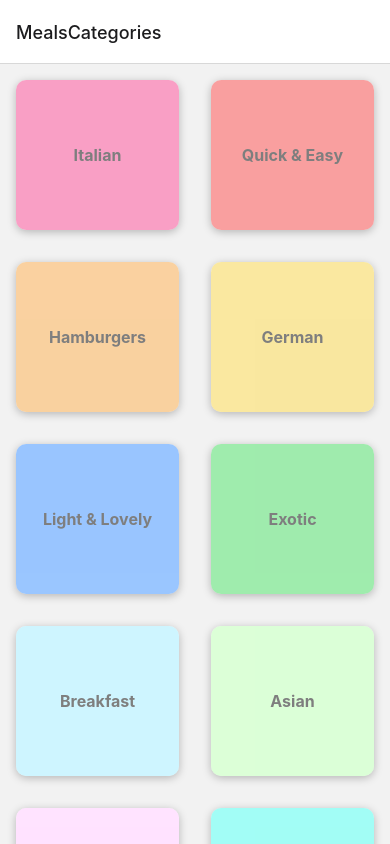
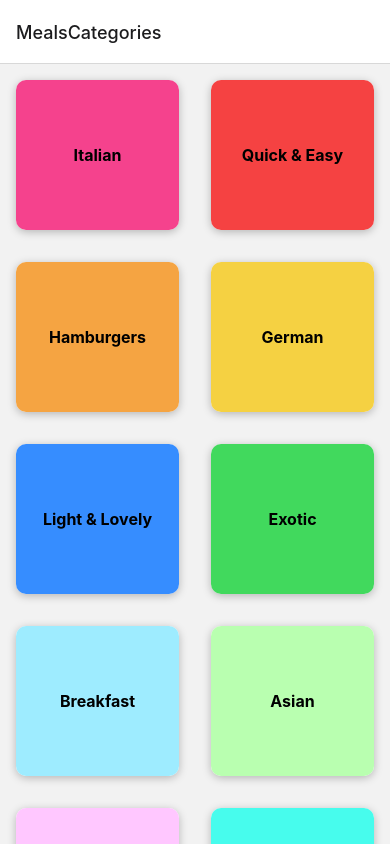
Before and after one commit to gamerfoxx/React-Native-Food, a React Native app: screen /MealsCategories in a window 390 px wide. Built offline with nearby package versions, Linux system fonts and the light colour scheme.

Commit message:
Add button styles

```diff
--- a/components/CategoryGridItem.js
+++ b/components/CategoryGridItem.js
@@ -5,7 +5,10 @@ function CategoryGridItem({ title, color, onPress }) {
 		<View style={styles.gridItem}>
 			<Pressable
 				onPress={onPress}
-				style={(pressed) => [styles.button, pressed ? styles.pressed : null]}
+				style={({ pressed }) => [
+					styles.button,
+					pressed ? styles.pressed : null,
+				]}
 				android_ripple={{ color: '#aaa' }}>
 				<View style={[styles.innerContainer, { backgroundColor: color }]}>
 					<Text style={styles.title}>{title}</Text>
--- a/components/MealItem.js
+++ b/components/MealItem.js
@@ -11,7 +11,10 @@ import { MEALS } from '../data/dummy-data';
 function MealItem({ title, imageUrl, duration, complexity, affordability }) {
 	return (
 		<View style={styles.mealItem}>
-			<Pressable>
+			<Pressable
+				style={({ pressed }) => (pressed ? styles.pressed : null)}
+				android_ripple={{ color: '#aaa' }}>
+				<View style={styles.innerContainer}>
 					<View>
 						<Image
 							style={styles.image}
@@ -23,6 +26,7 @@ function MealItem({ title, imageUrl, duration, complexity, affordability }) {
 						<Text style={styles.detailItem}>{duration} M</Text>
 						<Text style={styles.detailItem}>{complexity.toUpperCase()}</Text>
 						<Text style={styles.detailItem}>{affordability.toUpperCase()}</Text>
+					</View>
 				</View>
 			</Pressable>
 		</View>
@@ -64,4 +68,11 @@ const styles = StyleSheet.create({
 		marginHorizontal: 4,
 		fontSize: 12,
 	},
+	innerContainer: {
+		borderRadius: 8,
+		overflow: 'hidden',
+	},
+	pressed: {
+		opacity: 0.5,
+	},
 });
```
Lines whose indentation alone changed are shown as unchanged.
